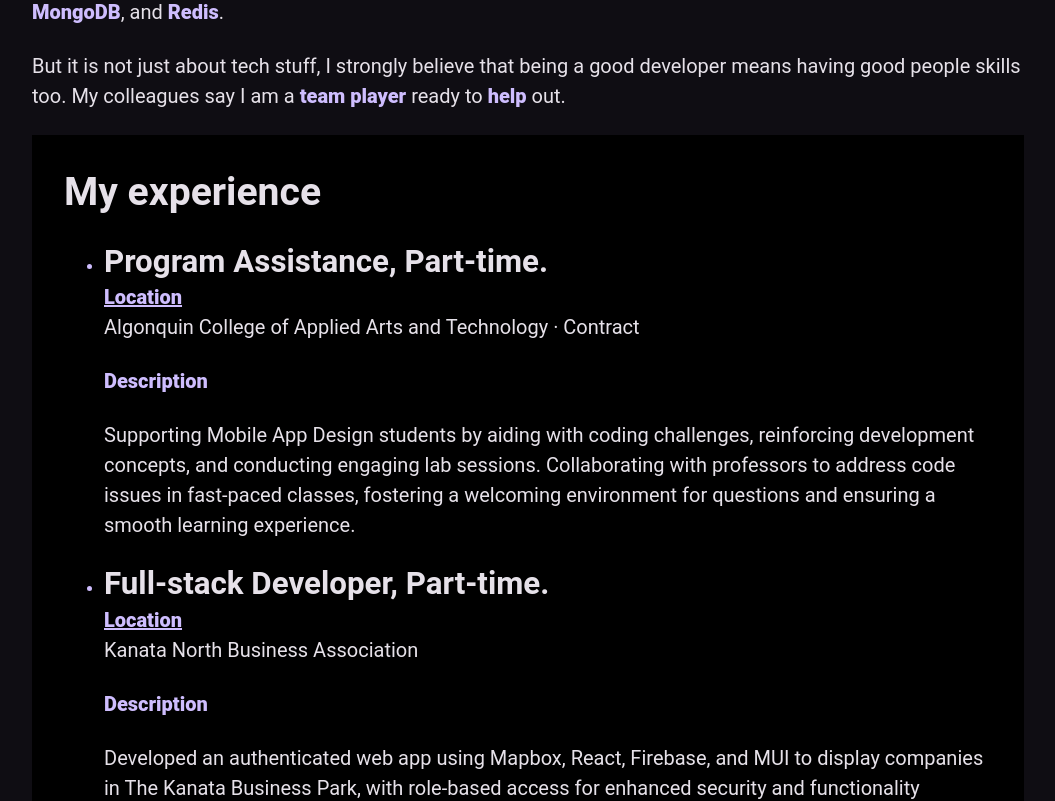
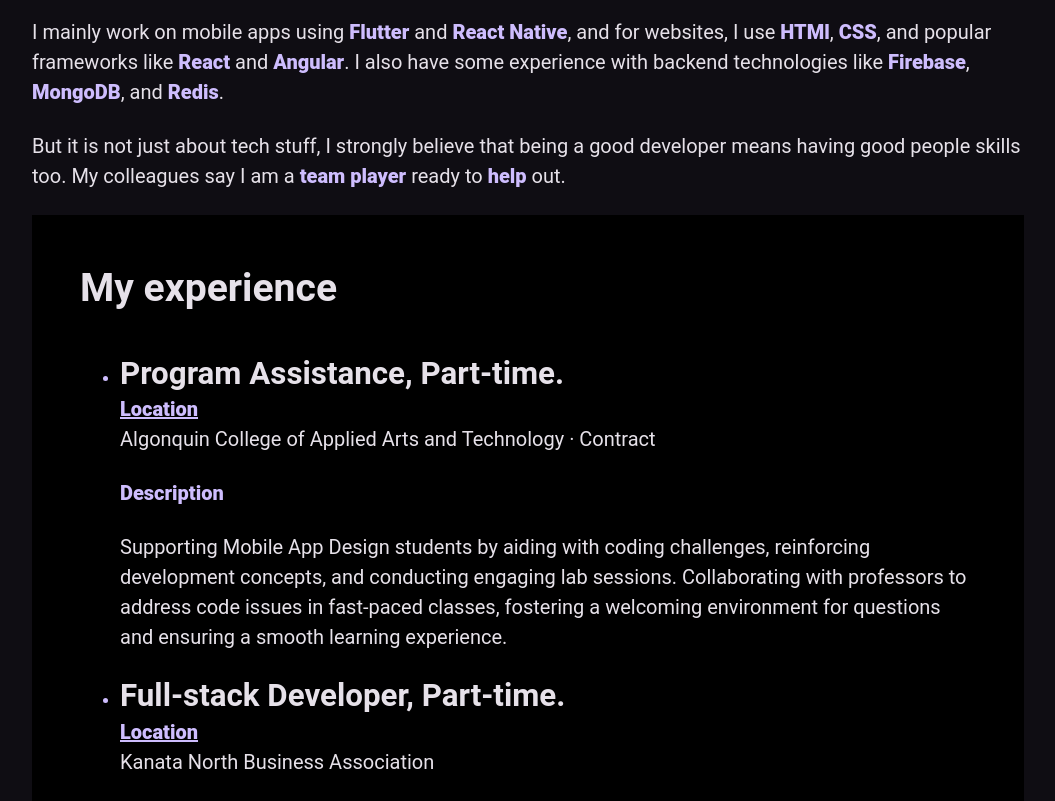
Before and after one commit to DiegoAuzaDev/DiegoAuzaDev_Portfolio, a React (Vite) app: page / in a window 1280 px wide. Shown: the part 1100-1901 px from the top of the page, without its empty margins (112-1167 px from the left). Built offline with nearby package versions, Linux system fonts and the light colour scheme.

Commit message:
adding css on view elements

```diff
--- a/package.json
+++ b/package.json
@@ -11,7 +11,8 @@
   },
   "dependencies": {
     "react": "^18.2.0",
-    "react-dom": "^18.2.0"
+    "react-dom": "^18.2.0",
+    "react-intersection-observer": "^9.6.0"
   },
   "devDependencies": {
     "@types/react": "^18.2.43",
--- a/src/page/About/About.jsx
+++ b/src/page/About/About.jsx
@@ -1,10 +1,22 @@
+import { useEffect, useRef, useState } from "react";
+import { useInView } from "react-intersection-observer";
+
+
+
 function About(){
+
+const { ref: readSectionRef, inView: readIsVisibe } = useInView();
+
+
+
+
+
     return (
       <>
         <section className="container">
           <div className="about--container">
             <article className="about--article">
-              <h2>About Me</h2>
+              <h2 ref={readSectionRef}>About Me</h2>
             </article>
             <div>
               <p>
@@ -36,9 +48,13 @@
                 out.
               </p>
             </div>
+
             <div className="about--experience">
-              <h2>My experience</h2>
-              <ul>
+              <div className="title--button">
+                <h2>My experience</h2>
+              </div>
+              <ul
+              >
                 <li>
                   <h3 className="experience--title">
                     Program Assistance, Part-time.
--- a/src/page/banner/Banner.jsx
+++ b/src/page/banner/Banner.jsx
@@ -7,7 +7,7 @@
       backgroundImage: `url(${backimg})`,
       backgroundSize: "cover",
       backgroundRepeat: "no-repeat",
-      height: "80vh",
+      height: "90vh",
       display : "flex",
     };
     return (
--- a/src/style/style.css
+++ b/src/style/style.css
@@ -9,6 +9,10 @@
 
 :root {
   --md-border-rem: 0.928rem;
+  --md-time-long : 0.75s;
+  --md-time-mid : 0.45s;
+  --md-time-short : 0.35s;
+
   --md-sys-color-primary: rgb(210 194 255);
   --md-sys-color-surface-tint: rgb(206 189 254);
   --md-sys-color-on-primary: rgb(26 9 66);
@@ -336,7 +340,7 @@
 
 .container--header a:hover,
 .container--header a:focus {
-  outline: 2px solid var(--md-sys-color-on-primary);
+  outline: 0.125rem solid var(--md-sys-color-on-primary);
 }
 .container--header a:hover,
 .container--header a:focus {
@@ -439,18 +443,20 @@
 .banner--background:hover {
   border-color: var(
     --md-sys-color-surface-tint
-  ); /* Adjust the color as needed */
+  );
 }
 
 .banner--background img {
   border: 0.75rem solid var(--md-sys-color-on-primary);
   height: 15rem;
+  width: 15rem;
   border-radius: 50%;
   -webkit-border-radius: 50%;
   -moz-border-radius: 50%;
   -ms-border-radius: 50%;
   -o-border-radius: 50%;
 }
+
 
 @media only screen and (min-width: 45em) {
   .banner--background {
@@ -462,6 +468,7 @@
   .banner--background img {
     border: 1rem solid var(--md-sys-color-on-primary);
     height: 18rem;
+    width: 18rem;
     border-radius: 50%;
     -webkit-border-radius: 50%;
     -moz-border-radius: 50%;
@@ -480,6 +487,7 @@
   .banner--background img {
     border: 0.75rem solid var(--md-sys-color-on-primary);
     height: 20rem;
+    width: 20rem;
     border-radius: 50%;
     -webkit-border-radius: 50%;
     -moz-border-radius: 50%;
@@ -490,10 +498,10 @@
 .banner--content {
   background-color: var(--md-sys-color-surface-container-lowest);
   padding-top: 12rem;
-  border-top-left-radius: 50px;
-  border-top-right-radius: 50px;
-  border-bottom-left-radius: 50px;
-  border-bottom-right-radius: 50px;
+  border-top-left-radius: 3.125rem;
+  border-top-right-radius: 3.125rem;
+  border-bottom-left-radius: 3.125rem;
+  border-bottom-right-radius: 3.125rem;
   padding-left: 2rem;
   padding-right: 2rem;
   padding-bottom: 3rem;
@@ -523,7 +531,30 @@
 
 .about--experience {
   background-color: var(--md-sys-color-scrim);
+  padding: 1rem;
+}
+.title--button{
+  display: flex;
+  flex-direction: column;
+}
+
+@media only screen and (min-width: 45em) {
+  .title--button{
+  display: flex;
+  flex-direction: row;
+  justify-content: space-between;
+}
+  .about--experience {
+  background-color: var(--md-sys-color-scrim);
   padding: 2rem;
+}
+}
+
+@media only screen and (min-width: 60em) {
+ .about--experience {
+  background-color: var(--md-sys-color-scrim);
+  padding: 3rem;
+}
 }
 
 .about--experience li::marker {
@@ -539,3 +570,44 @@
   margin-top: 5rem;
   margin-bottom: 5rem;
 }
+
+.button {
+  padding: 1rem 2rem;
+  font-size: 1.75rem;
+  font-weight: bold;
+  cursor: pointer;
+  border-radius: 0.25rem;
+  background-color: var(--md-sys-color-primary);
+  color: var(--md-sys-color-on-primary);
+  border: 0.125rem solid var(--md-sys-color-primary);
+  transition: all var(--md-time-short);
+  -webkit-transition: all var(--md-time-short);
+  -moz-transition: all var(--md-time-short);
+  -ms-transition: all var(--md-time-short);
+  -o-transition: all var(--md-time-short);
+}
+.button:hover,
+.button:focus {
+    background-color: var(--md-sys-color-on-primary);
+    color: var(--md-sys-color-primary);
+    border: 0.125rem solid var(--md-sys-color-primary);
+}
+/* .button :active {
+    background-color: var(--md-sys-color-primary-fixed);
+    color: var(--md-sys-color-on-primary-fixed);
+    border: 0.125rem solid var(--md-sys-color-primary-fixed);
+} */
+
+@media only screen and (min-width: 45em) {
+    .button  {
+        font-size: 1.5rem;
+        padding: 0.75rem 1.5rem;
+    }
+}
+
+@media only screen and (min-width: 60em) {
+    .button  {
+        font-size: 1.25rem;
+        padding: 0.5rem 1rem;
+    }
+}
```
Also changed, not shown: 1 other file (tests, documents, lock files or other folders).
